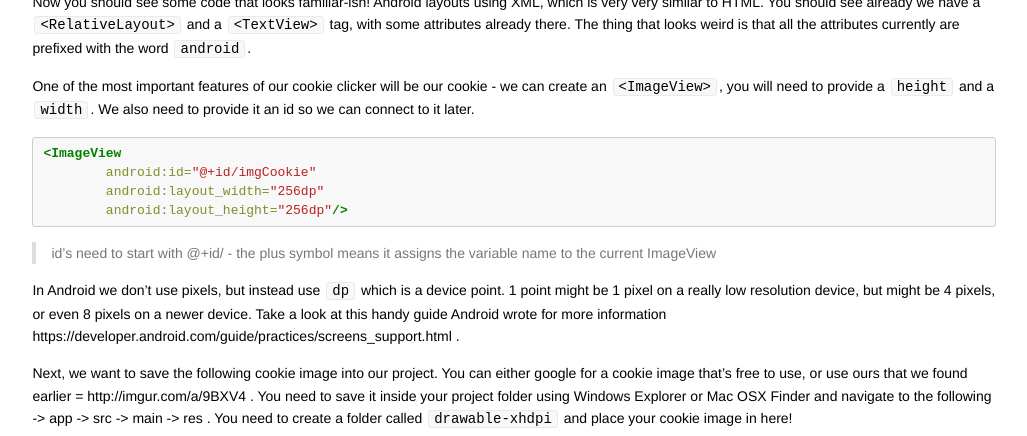
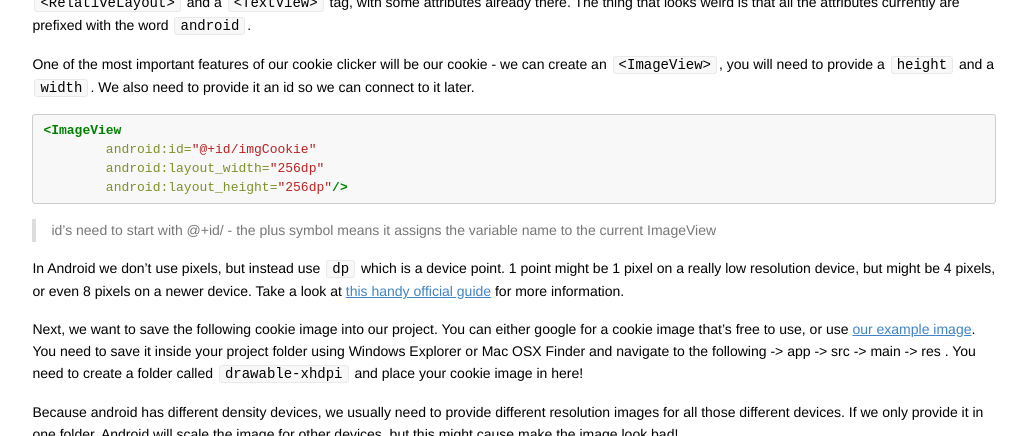
Before and after one commit to codebar/tutorials, a Jekyll site: the page built from android/1introduction/tutorial.md, in a window 1280 px wide and 1400 px high, scrolled down 1888 px, cut to the strip 0-436 px from the top of the window. Shown: the whole strip, without its empty margins (126-1153 px from the left). Built offline with Jekyll 4.4.1, drawn with Linux system fonts in a browser that asks for light colours; some of the changed text lies outside the part shown.

Commit message:
Android links for everyone (#342)
* fixed trailing whitespace

* turned plaintext urls into links

```diff
--- a/android/1introduction/tutorial.md
+++ b/android/1introduction/tutorial.md
@@ -5,14 +5,14 @@ title: Introduction to Android Development
 
 ## 1. Intro
 
-The aim of this worksheet is to create a cookie clicker game (http://orteil.dashnet.org/cookieclicker/), with a cookie image that can be tapped to increase the score.
+The aim of this worksheet is to create a cookie clicker game (http://orteil.dashnet.org/cookieclicker), with a cookie image that can be tapped to increase the score.
 
 To follow this tutorial, you will need to [install Android
 Studio](https://developer.android.com/studio/index.html) (please
 note: this is a large file, so our advice is to download and install it before
 arriving at the workshop!)
 
-Feel free to chose a different topic other than cookies, we really like the popular pokémon Goomy Clicker - http://joezeng.github.io/goomyclicker what things do you like?
+Feel free to chose a different topic other than cookies, we really like the popular pokémon [Goomy Clicker](http://joezeng.github.io/goomyclicker) - what things do you like?
 
 ![Imgur](http://i.imgur.com/ssQF3jO.png)
 
@@ -55,9 +55,9 @@ One of the most important features of our cookie clicker will be our cookie - we
 
 > id’s need to start with @+id/ - the plus symbol means it assigns the variable name to the current ImageView
 
-In Android we don't use pixels, but instead use `dp` which is a device point. 1 point might be 1 pixel on a really low resolution device, but might be 4 pixels, or even 8 pixels on a newer device. Take a look at this handy guide Android wrote for more information https://developer.android.com/guide/practices/screens_support.html .
+In Android we don't use pixels, but instead use `dp` which is a device point. 1 point might be 1 pixel on a really low resolution device, but might be 4 pixels, or even 8 pixels on a newer device. Take a look at [this handy official guide](https://developer.android.com/guide/practices/screens_support.html) for more information.
 
-Next, we want to save the following cookie image into our project. You can either google for a cookie image that's free to use, or use ours that we found earlier = http://imgur.com/a/9BXV4 . You need to save it inside your project folder using Windows Explorer or Mac OSX Finder and navigate to the following -> app -> src -> main -> res . You need to create a folder called `drawable-xhdpi` and place your cookie image in here!
+Next, we want to save the following cookie image into our project. You can either google for a cookie image that's free to use, or use [our example image](http://imgur.com/a/9BXV4). You need to save it inside your project folder using Windows Explorer or Mac OSX Finder and navigate to the following -> app -> src -> main -> res . You need to create a folder called `drawable-xhdpi` and place your cookie image in here!
 
 Because android has different density devices, we usually need to provide different resolution images for all those different devices. If we only provide it in one folder, Android will scale the image for other devices, but this might cause make the image look bad!
 
@@ -75,13 +75,13 @@ Another neat feature of using a RelativeLayout is how we can position things **i
 
 > this is how our layout code finally looked :smile:
 
-Ask your coach what other special things RelativeLayout can do? Do you know any other alternative parent layouts?  Take a look at https://developer.android.com/guide/topics/ui/layout/relative.html for more information.
+Ask your coach what other special things RelativeLayout can do? Do you know any other alternative parent layouts?  Take a look at the [official guide](https://developer.android.com/guide/topics/ui/layout/relative.html) for more information.
 
 ## 4. Clicking
 
 Next, we want to make it so our cookie actually does something when it's been clicked on!
 
-We want to open our MainActivity.java file and take a look at what's there already. What do you think the `onCreate` method might do? Speak to your coach about what other methods get called in the activity lifecycle. For more information look at https://developer.android.com/training/basics/activity-lifecycle/index.html .
+We want to open our MainActivity.java file and take a look at what's there already. What do you think the `onCreate` method might do? Speak to your coach about what other methods get called in the activity lifecycle. For more information look at the [official training guide](https://developer.android.com/training/basics/activity-lifecycle/index.html).
 
 Inside the `onCreate` method, below where it sets the layout to the xml file we just finished designing. We want to create a variable called imgCookie and findViewById to hook them up. This is similar to how we use jQuery in JavaScript to hook up with a HTML element
 
```
Also changed, not shown: other parts of android/1introduction/tutorial.md (+3 -3 lines).
